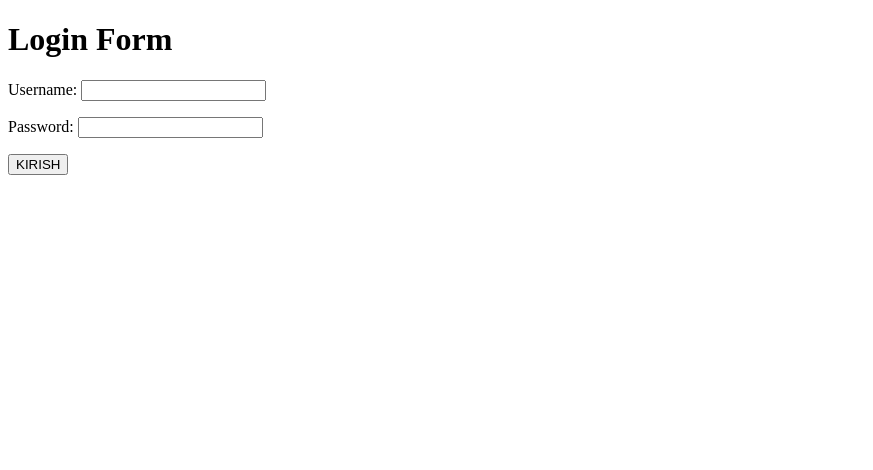
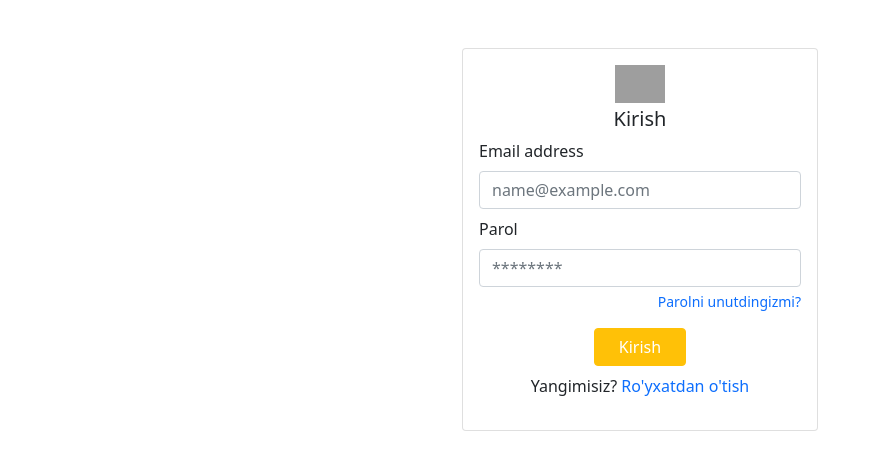
Before and after one commit to WJJamshiD/HavolaUz, a Django app: page /users/custom-login in a window 1280 px wide. Shown: the top 470 px of the page, without its empty margins (0-873 px from the left). Run offline with Django 4.2, Linux system fonts and the light colour scheme; parts of the project's set-up code (start-up, migrations or seed data) failed here and were passed over; grey boxes are pictures that could not be loaded.

Commit message:
Email Verification & Login functionality added

```diff
--- a/users/forms.py
+++ b/users/forms.py
@@ -5,23 +5,23 @@ from .models import User
 
 class LoginForm(forms.Form):
 
-    username = forms.CharField(required=True)
+    email = forms.EmailField(required=True) # error_messages={"required": "", "invalid": ""}
     password = forms.CharField(required=True, widget=PasswordInput)
 
-    def clean_username(self):
-        username = self.cleaned_data['username']
-        if not User.objects.filter(username=username).exists():
-            raise forms.ValidationError('Bunday username ga ega foydalanuvchi topilmadi.')
-        return username
+    def clean_email(self):
+        email = self.cleaned_data['email']
+        if not User.objects.filter(email=email).exists():
+            raise forms.ValidationError('Ushbu email tizimda ro\'yxatdan o\'tkazilmagan.')
+        return email
 
     def clean_password(self):
-        username = self.cleaned_data.get('username')
+        email = self.cleaned_data.get('email')
         password = self.cleaned_data['password']
-        if username:
-            user = User.objects.filter(username=username).first()
+        if email:
+            user = User.objects.filter(email=email).first()
             if user:
                 if not user.check_password(password):
-                    raise forms.ValidationError('Parol notog\'ri')
+                    raise forms.ValidationError('Parol notog\'ri kiritildi.')
         return password
 
 
--- a/users/templates/registration/login.html
+++ b/users/templates/registration/login.html
@@ -1,22 +1,65 @@
-<!DOCTYPE html>
-<html lang="en">
-<head>
-    <meta charset="UTF-8">
-    <meta http-equiv="X-UA-Compatible" content="IE=edge">
-    <meta name="viewport" content="width=device-width, initial-scale=1.0">
-    <title>Is User Authenticated</title>
-</head>
-<body>
-    <h1>Login Form </h1>
-    <form action='' method='POST'>
-        <p>{{error}}</p>
+{% extends 'base.html' %}
 
-        {{form.as_p}} <!-- <input type="text" name="username" required/> -->
-                      <!-- <input type="password" name="password" required/> -->
+{% block content %}
 
-        {% csrf_token %}
+    <div class="container">
 
-        <input type='submit' value='KIRISH'/>
-    </form>
-</body>
-</html>
+        <div class="row mt-4 pt-4">
+            <div class="col-lg-4 offset-lg-4 col-md-6 offset-md-3 col-sm-12">
+                <div class="card text-center">
+                    <div class="card-body">
+                        <img src="https://havola.uz/static/img/havola-logo.svg" class="mb-1" width="50px"/>
+                        <h5 class="card-title">Kirish</h5>
+
+                        <form action='' method='POST'>
+
+                            <div class="mb-3 text-start">
+                                <div class="row mb-2">
+                                    <div class="col-12">
+                                        <label for="email" class="form-label">Email address</label>
+                                        <input type="email" id="email" name="email" placeholder="name@example.com"
+                                            class="form-control {% if form.email.errors %}is-invalid{% endif %}"
+                                            value="{{form.email.value|default:''}}" >
+
+                                        {% if form.email.errors %}
+                                            <div class="invalid-feedback">
+                                                {% for error in form.email.errors %}
+                                                    {{error}}
+                                                {% endfor %}
+                                            </div>
+                                        {% endif %}
+                                    </div>
+                                </div>
+                                <div class="row mb-2">
+                                    <div class="col-12">
+                                        <label for="password" class="form-label">Parol</label>
+                                        <input type="password" name="password" placeholder="********"
+                                            class="form-control {% if form.password.errors %}is-invalid{% endif %}"
+                                            id="password" value="{{form.password.value|default:''}}">
+                                        {% if form.password.errors %}
+                                            <div class="invalid-feedback">
+                                                {% for error in form.password.errors %}
+                                                    {{error}}
+                                                {% endfor %}
+                                        {% endif %}
+
+                                        <div class="form-text text-end">
+                                            <a href="" style="text-decoration:none;">Parolni unutdingizmi?</a>
+                                        </div>
+                                    </div>
+                                </div>
+                            </div>
+
+                            {% csrf_token %}
+                            <div class="text-center">
+                                <button type='submit' class="btn btn-warning text-white px-4 mb-2">Kirish</button>
+                                <p>Yangimisiz? <a href="" style="text-decoration:none;" >Ro'yxatdan o'tish</a></p>
+                            </div>
+                        </form>
+                    </div>
+                </div>
+            </div>
+        </div>
+    </div>
+
+{% endblock  %}
--- a/users/templates/registration/registration_finish.html
+++ b/users/templates/registration/registration_finish.html
@@ -10,7 +10,8 @@
     <h3>
         Saytimizda ro'yxatdan o'tganingiz uchun rahmat.
         Sizning elektron pochtangizga emailingizni tasdiqlash uchun
-        xabar yuborildi. Iltimos saytdan foydalanish uchun avval emailingizni tasdiqlang.
+        xabar yuborildi (email_sent = {{email_sent}}).
+        Iltimos saytdan foydalanish uchun avval emailingizni tasdiqlang.
     </h3>
 
 </body>
--- a/users/urls.py
+++ b/users/urls.py
@@ -1,14 +1,11 @@
 from django.urls import path
-from .views import check_user, register, login_view, logout_view, register_view
+from .views import login_view, logout_view, register_view, verify_email_view
 from django.contrib.auth.views import LoginView, LogoutView, PasswordResetView
 
 urlpatterns = [
-    path('check-user', check_user),
-    path('login', LoginView.as_view()),
-    path('logout', LogoutView.as_view()),
-    path('register', register),
     path('password-reset', PasswordResetView.as_view()),
     path('custom-login', login_view),
     path('custom-logout', logout_view),
-    path('custom-register', register_view)
+    path('custom-register', register_view),
+    path('<int:user_id>/verify/<str:token>', verify_email_view)
 ]
--- a/users/views.py
+++ b/users/views.py
@@ -1,51 +1,24 @@
-from django.shortcuts import redirect, render
+from django.conf import settings
+from django.contrib.auth import get_user_model
 from django.contrib.auth.views import LoginView, LogoutView, PasswordResetView
 from django.contrib.auth.decorators import login_required
-from django.contrib.auth.forms import UserCreationForm
-
-# from core.forms import RegisterForm # AuthenticationForm - login uchun form
-# from core.forms import RegisterForm
+from django.contrib.auth import login, logout
+from django.shortcuts import redirect, render
 from .forms import LoginForm, RegisterForm
-from django.contrib.auth import login, logout
-from django.conf import settings
-from django.contrib.auth import get_user_model
+from .utils import generate_token
 
 USER = get_user_model()
 # USER = settings.AUTH_USER_MODEL
 
-@login_required
-def check_user(request):
-    user = request.user # AnonymousUser
-    print(user.is_authenticated)
-    return render(request, 'check_auth.html', {'user': user})
 
-# @login_required(login_url='/users/login')
-# def check_user(request):
-#     user = request.user # AnonymousUser
-#     print(user.is_authenticated)
-#     return render(request, 'check_auth.html', {'user': user})
-
-def register(request):
-    form = UserCreationForm()
+def login_view(request):
+    form = LoginForm(request.POST or None)
 
     if request.method == 'POST':
-        form = UserCreationForm(request.POST)
         if form.is_valid():
-            form.save()
-            return render(request, 'registration/registration_finish.html', {})
-
-    return render(request, 'registration/register.html', {'form': form})
-
-
-def login_view(request):
-    form = LoginForm()
-
-    if request.method == 'POST':
-        form = LoginForm(request.POST)
-        if form.is_valid():
-            username = form.cleaned_data['username']
+            email = form.cleaned_data['email']
             password = form.cleaned_data['password']
-            user = User.objects.get(username=username)
+            user = USER.objects.get(email=email)
             login(request, user)
             return redirect(settings.LOGIN_REDIRECT_URL) # /users/check-user
 
@@ -68,10 +41,32 @@ def register_view(request):
     if request.method == 'POST':
         if form.is_valid():
             fields = form.cleaned_data
+            fields['is_active'] = False
             del fields['password_confirmation']
+            fields['token_for_activation'] = generate_token(45)
             user = USER.objects.create_user(**fields)
-            # user.set_password(password)
-            # user.save()
-            return render(request, 'registration/registration_finish.html', {})
+
+            # send email to user email for verification
+            try:
+                email_sent = user.email_user(
+                    subject="Verify your email on Havola.uz",
+                    message="Please verify your email using this" +
+                            f"link http://127.0.0.1:8000/users/{user.id}/verify/{fields['token_for_activation']}" +
+                            " to activate your account")
+            except Exception as e:
+                print(e)
+                email_sent = False
+            return render(request, 'registration/registration_finish.html', {'email_sent': bool(email_sent)})
 
     return render(request, 'registration/register.html', {'form': form})
+
+
+def verify_email_view(request, user_id, token):
+    user = USER.objects.filter(id=user_id).first()
+    if user and user.token_for_activation == token:
+        user.is_active = True
+        user.token_for_activation = ''
+        user.save()
+        return render(request, "registration/verify-done.html", {})
+
+    return render(request, "registration/verify-fail.html", {})
```
Also changed, not shown: mylinks/settings.py (+7 -4 lines), users/models.py (+13 -0 lines), users/templates/registration/verify-done.html (added, +15 -0 lines), users/templates/registration/verify-fail.html (added, +15 -0 lines), users/utils.py (added, +11 -0 lines), users/migrations/0003_user_token_for_activation.py (added).
